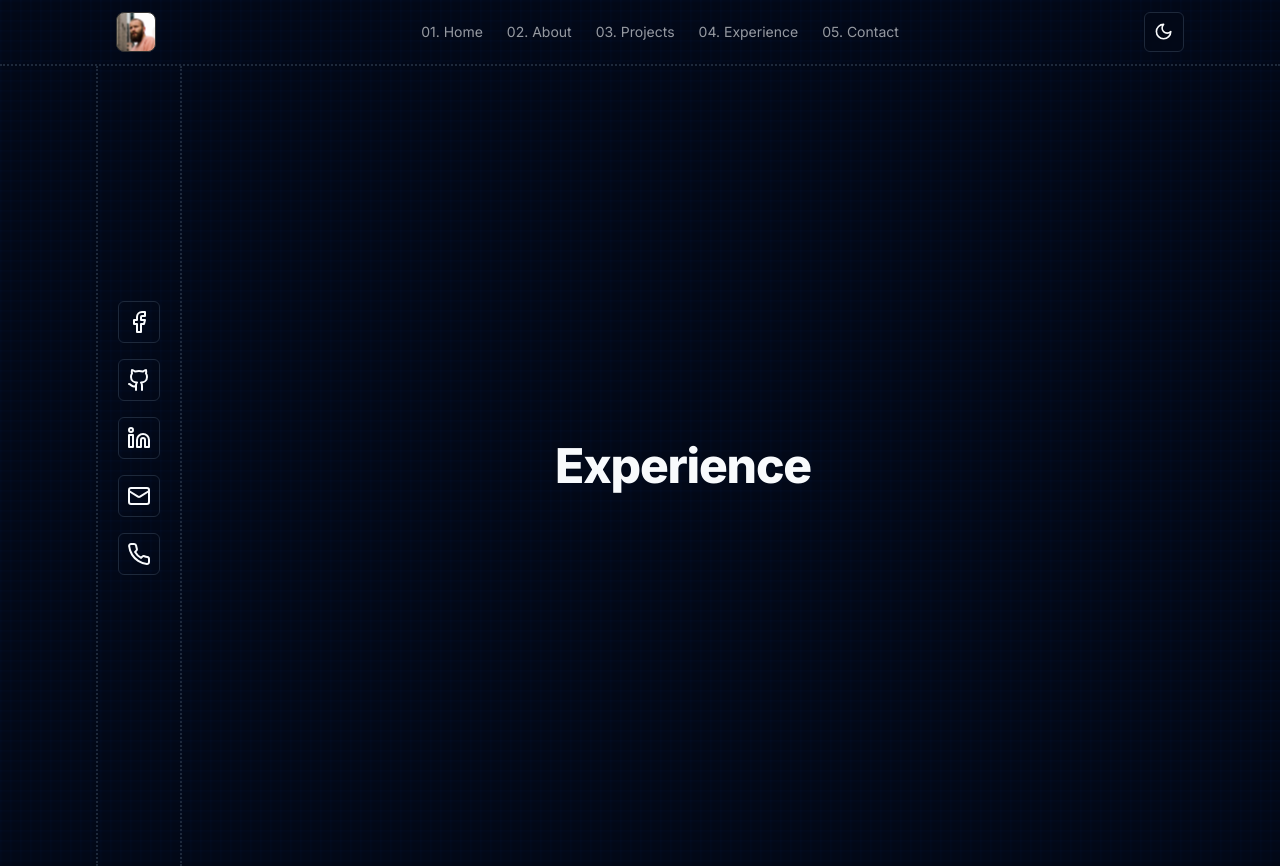
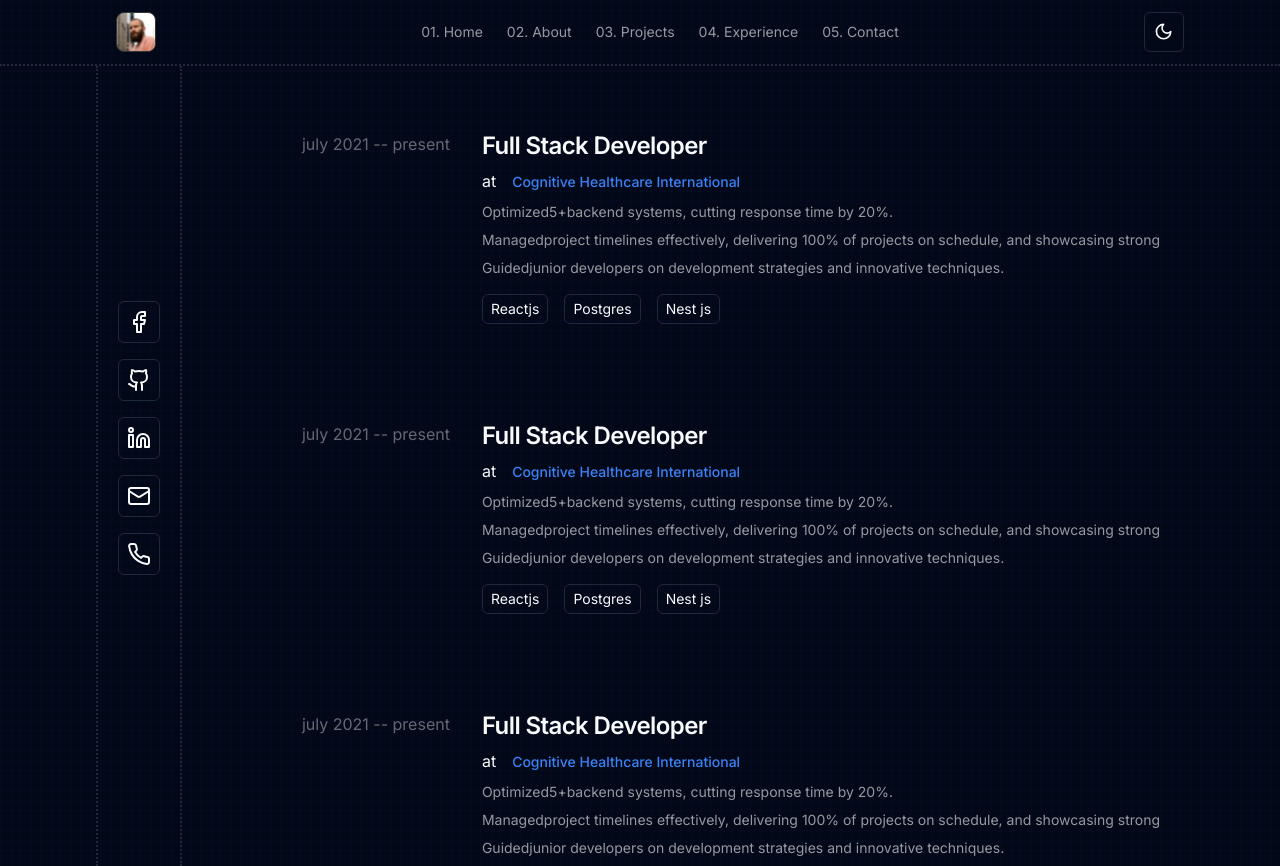
Before and after one commit to shahzaman900/portfolio, a React (Vite) app in the folder portfolio/: page /experience in a window 1280 px wide. Built offline with nearby package versions, Linux system fonts and the light colour scheme.

Commit message:
complete experience section

```diff
--- a/portfolio/src/components/projectCard.tsx
+++ b/portfolio/src/components/projectCard.tsx
@@ -6,9 +6,9 @@ function ProjectCard() {
         <h5>@nextjs</h5>
         <p className='text-foreground/60 text-sm'>The React Framework - bordermaintained by @vercel and maintained by @vercel and maintained by @vercel</p>
         <div className='flex gap-4'>
-          <p className='px-2 py-1 hover:bg-primary hover:text-primary-foreground rounded-md text-sm border'>React js</p>
-          <p className='px-2 py-1 hover:bg-primary hover:text-primary-foreground rounded-md text-sm border'>Ruby & rails</p>
-          <p className='px-2 py-1 hover:bg-primary hover:text-primary-foreground rounded-md text-sm border'>Postgres</p>
+          <p className='px-2 py-1 hover:bg-primary hover:text-white rounded-md text-sm border'>React js</p>
+          <p className='px-2 py-1 hover:bg-primary hover:text-white rounded-md text-sm border'>Ruby & rails</p>
+          <p className='px-2 py-1 hover:bg-primary hover:text-white rounded-md text-sm border'>Postgres</p>
         </div>
       </div>
     </>
--- a/portfolio/src/pages/experience.tsx
+++ b/portfolio/src/pages/experience.tsx
@@ -1,12 +1,23 @@
+import ExperienceComp from '@/components/experienceComp';
 import SocialMedia from '@/components/socialMedia';
+
+// interface Experience {
+//   date: string,
+//   title: string,
+//   company: string,
+//   worklist: string[],
+//   tags: string[]
+// }
+
+
 
 function Experience() {
   return (
     <>
-      <div className='flex flex-row px-24'>
+      <div className='flex flex-row pl-24 '>
         <SocialMedia></SocialMedia>
-        <div className='flex flex-1 items-center justify-center'>
-          <h1>Experience</h1>
+          <div className='flex flex-1 p-4 pt-8 flex-col items-center justify-start gap-8 pb-20 overflow-auto h-dvh'>
+            <ExperienceComp />
         </div>
       </div>
     </>
```
